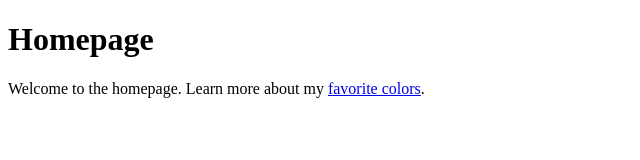
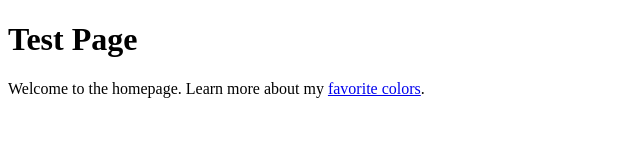
Before and after one commit to fajarhq/learn-shiftacademy, a plain HTML site: page index.html in a window 1280 px wide. Shown: the whole page, without its empty margins (0-640 px from the left). Drawn offline with Linux system fonts and the light colour scheme.

Commit message:
change index.html

```diff
--- a/index.html
+++ b/index.html
@@ -7,7 +7,7 @@
 	</head>
 
 	<body>
-		<h1>Homepage</h1>
+		<h1>Test Page</h1>
 		<p>Welcome to the homepage. Learn more about my <a href="favorite-colors.html">favorite colors</a>.</p>
 	</body>
 
```
